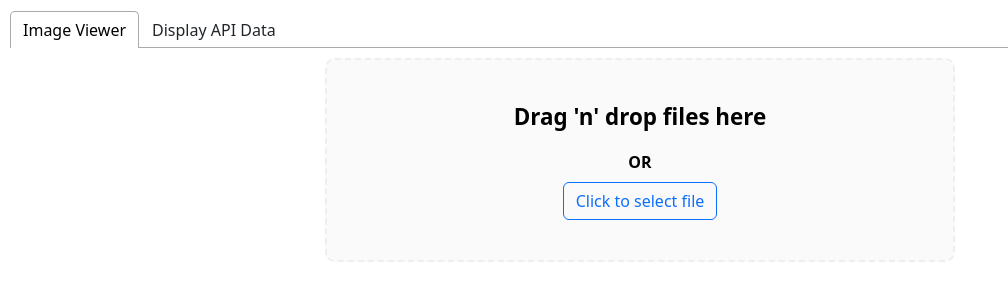
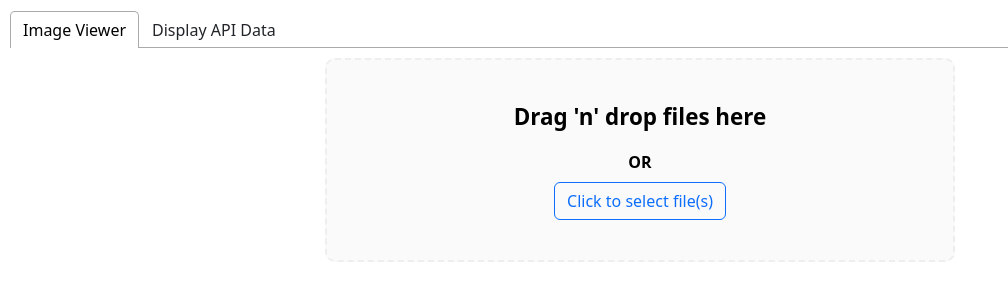
Before and after one commit to gopi9703/imageViewer, a React (Create React App) app: page / in a window 1280 px wide. Shown: the top 300 px of the page, without its empty margins (0-1008 px from the left). Built offline with nearby package versions, Linux system fonts and the light colour scheme.

Commit message:
image viewer files added

```diff
--- a/src/components/pages/uploadForm/dropBox.js
+++ b/src/components/pages/uploadForm/dropBox.js
@@ -67,7 +67,7 @@ function DropBox({ onDrop }) {
           <p>Drag 'n' drop files here</p>
           <span className="mb-2 mt-0 fs-6">OR</span>
           <Button variant="outline-primary" onClick={open}>
-            Click to select file
+            Click to select file(s)
           </Button>
         </Container>
       </section>
```
